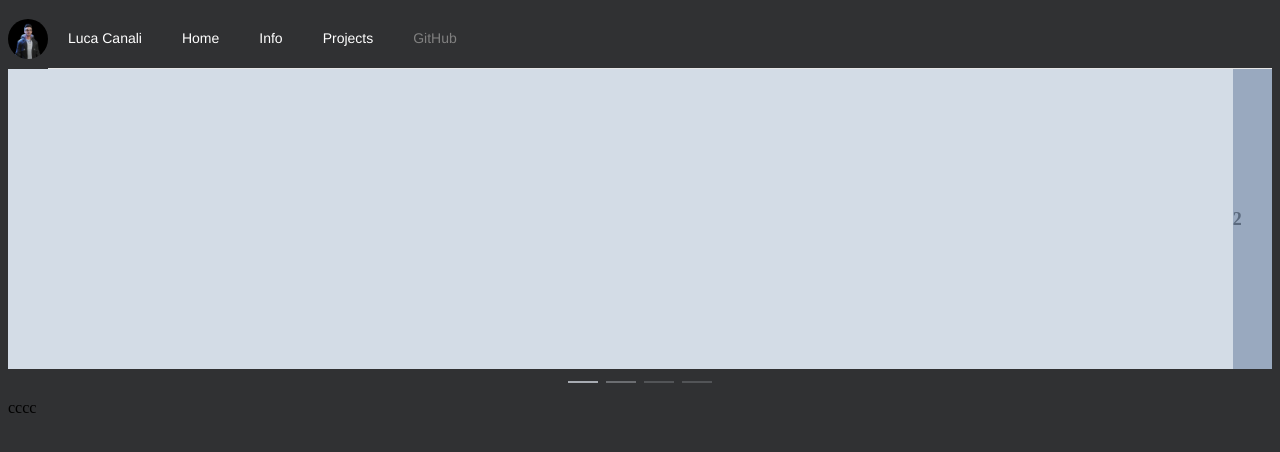
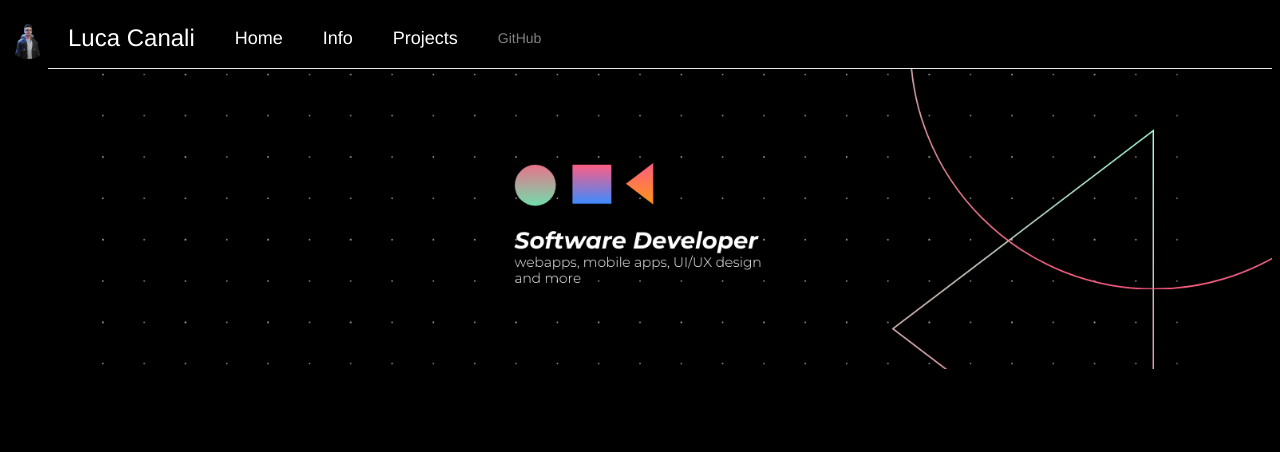
Before and after one commit to Luca9862/lucacanali.me, a Vue app: page / in a window 1280 px wide. Shown: the top 452 px of the page. Built offline with nearby package versions, Linux system fonts and the light colour scheme.

Commit message:
update sidebar e aggiunto carosello

```diff
--- a/src/assets/css/colors.css
+++ b/src/assets/css/colors.css
@@ -1,3 +1,3 @@
 :root {
-    background-color: #303133;
+    background-color: black;
   }
--- a/src/components/AppCarosello.vue
+++ b/src/components/AppCarosello.vue
@@ -1,12 +1,22 @@
 <template>
     <el-carousel
-    indicator-position="outside"
-    interval="1000">
-        <el-carousel-item v-for="item in 4" :key="item">
-            <h3>{{ item }}</h3>
+    indicator-position="outside">
+        <el-carousel-item>
+            <img :src="item" alt="Cover Image" />
         </el-carousel-item>
     </el-carousel>
 </template>
+
+<script>
+import cover from '../assets/pictures/cover.png'
+export default{
+    data(){
+        return{
+            item: cover
+        }
+    }
+}
+</script>
 
 <style>
 .el-carousel__item h3 {
@@ -24,4 +34,15 @@
 .el-carousel__item:nth-child(2n+1) {
     background-color: #d3dce6;
 }
+.el-carousel__item img {
+    width: 100%;
+    height: 100%;
+    object-fit: cover; /* Adatta l'immagine al contenitore mantenendo le proporzioni */
+}
+.el-carousel__arrow{
+    display: none;
+}
+.el-carousel__button{
+    display: none !important;
+}
 </style>
--- a/src/components/AppSidebar.vue
+++ b/src/components/AppSidebar.vue
@@ -10,14 +10,14 @@
       <el-menu
         class="el-menu-demo"
         mode="horizontal"
-        background-color="#303133"
+        background-color="black"
         text-color="#fff"
         active-text-color="#ffd04b">
-        <el-menu-item @click="goToHome">Luca Canali</el-menu-item>
-        <el-menu-item @click="goToHome">Home</el-menu-item>
-        <el-menu-item>Info</el-menu-item>
-        <el-menu-item>Projects</el-menu-item>
-        <el-menu-item style="color: grey;">GitHub</el-menu-item>
+        <el-menu-item @click="goToHome" style="font-size: x-large;">Luca Canali</el-menu-item>
+        <el-menu-item @click="goToHome" style="font-size: large;">Home</el-menu-item>
+        <el-menu-item @click="goToInfo" style="font-size: large;">Info</el-menu-item>
+        <el-menu-item @click="goToProjects" style="font-size: large;">Projects</el-menu-item>
+        <el-menu-item @click="goToGithub" style="color: grey;">GitHub</el-menu-item>
       </el-menu>
     </div>
   </div>
@@ -25,11 +25,13 @@
 
 <script>
 import avatar from '../assets/pictures/avatar.jpg'
+import '../assets/css/colors.css'
 
 export default {
   data() {
     return {
       circleUrl: avatar,
+      githubProfile: "https://github.com/Luca9862"
     };
   },
   methods: {
@@ -42,6 +44,19 @@ export default {
       if (this.$route.path !== '/home') {
         this.$router.push('/home');
       }
+    },
+    goToInfo(){
+      if (this.$route.path !== '/info') {
+        this.$router.push('/info');
+      }
+    },
+    goToProjects(){
+      if (this.$route.path !== '/projects') {
+        this.$router.push('/projects');
+      }
+    },
+    goToGithub(){
+      window.open(this.githubProfile, "_blank");
     }
   }
 };
@@ -53,7 +68,7 @@ export default {
   -webkit-font-smoothing: antialiased;
   -moz-osx-font-smoothing: grayscale;
   text-align: center;
-  color: #2c3e50;
+  color: background-color;
 }
 
 .header-container {
--- a/src/pages/HomePage.vue
+++ b/src/pages/HomePage.vue
@@ -4,7 +4,7 @@
             <el-col :span="24"><div class="grid-content bg-purple-dark"><app-carosello></app-carosello></div></el-col>
             </el-row>
             <el-row>
-            <el-col :span="12"><div class="grid-content bg-purple">cccc</div></el-col>
+            <el-col :span="12"><div class="grid-content bg-purple"></div></el-col>
             <el-col :span="12"><div class="grid-content bg-purple-light"></div></el-col>
             </el-row>
             <el-row>
@@ -40,7 +40,4 @@ export default{
 </script>
 
 <style>
-#home{
-    background-color: #303133;
-}
 </style>
--- /dev/null
+++ b/src/pages/ProjectsPage.vue
@@ -0,0 +1,5 @@
+<template>
+    <div>
+        Projects
+    </div>
+</template>
--- a/src/router/index.js
+++ b/src/router/index.js
@@ -1,9 +1,11 @@
 import HomePage from "@/pages/HomePage.vue"
 import InfoPage from "@/pages/InfoPage.vue"
+import ProjectsPage from "@/pages/ProjectsPage.vue"
 
 export const routes = [
         {path: '/', component: HomePage},
         {path: '/home', component: HomePage},
         {path: '/info', component: InfoPage},
+        {path: '/projects', component: ProjectsPage},
         {path: '*', component: {template: '<h1>Page not found</h1>'}}
 ]
```
Also changed, not shown: src/assets/pictures/cover.jpg (added), src/assets/pictures/cover.png (added).
